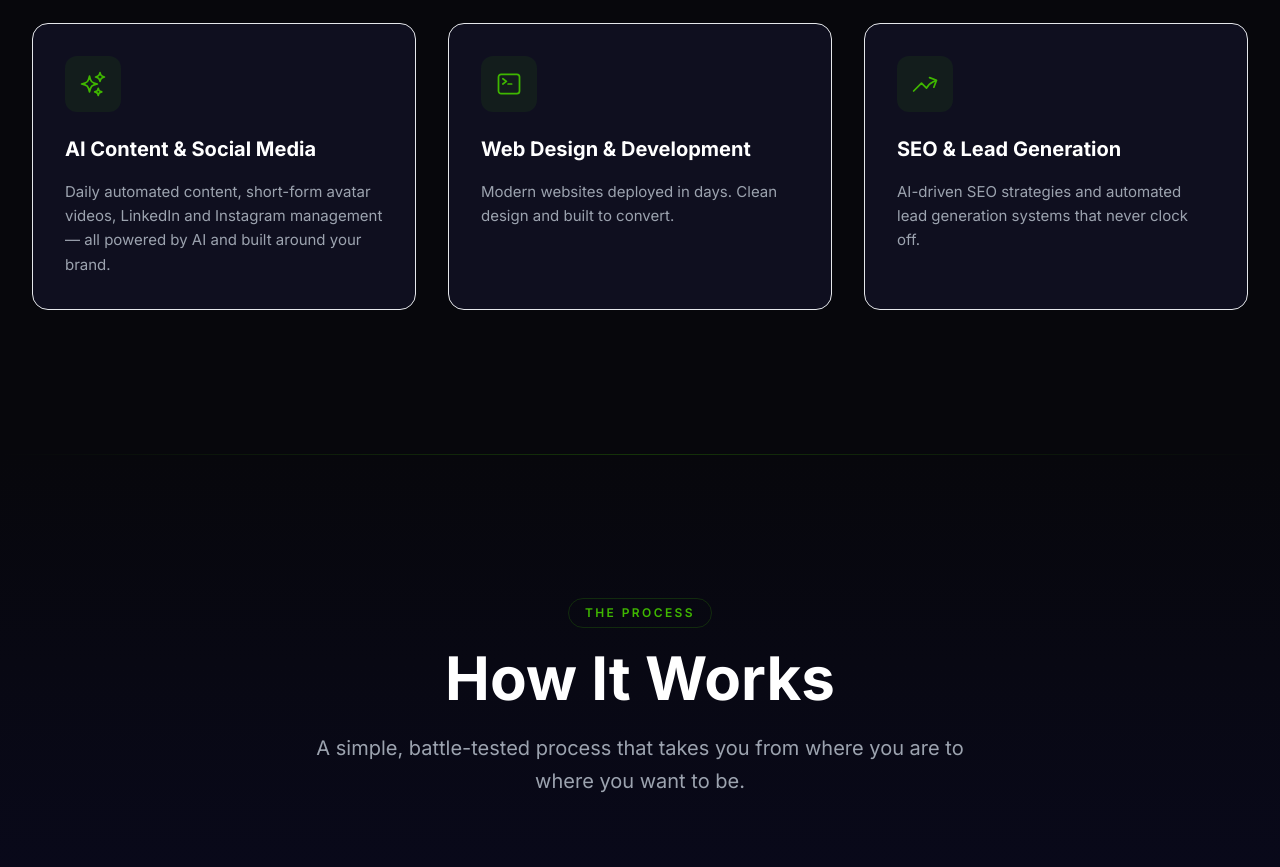
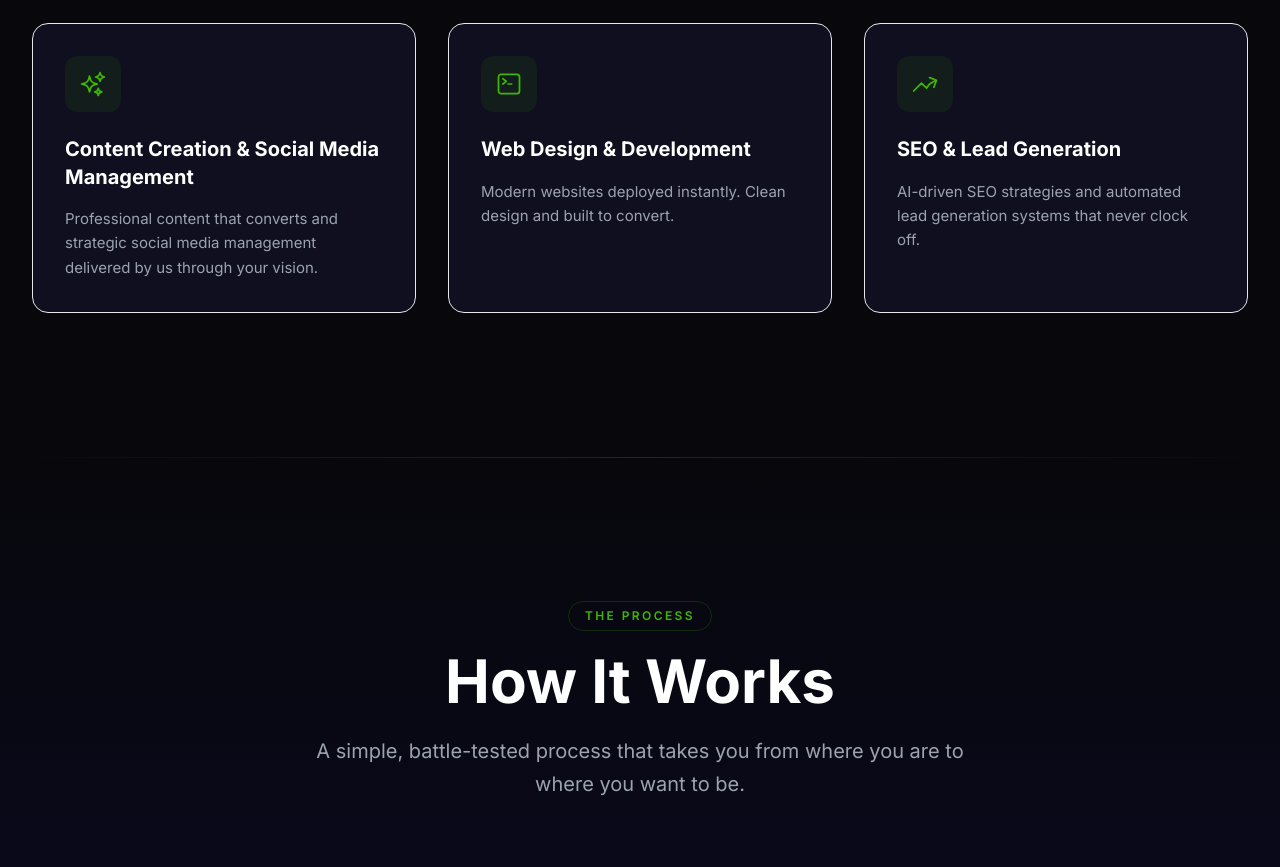
Before and after one commit to priceaimarketing/priceai-website, a Next.js app: page / in a window 1280 px wide. Shown: the part 1200-2067 px from the top of the page. Built offline with nearby package versions, Linux system fonts and the light colour scheme.

Commit message:
updated services copy

```diff
--- a/components/Services.tsx
+++ b/components/Services.tsx
@@ -9,9 +9,9 @@ const services = [
         <path strokeLinecap="round" strokeLinejoin="round" d="M9.813 15.904L9 18.75l-.813-2.846a4.5 4.5 0 00-3.09-3.09L2.25 12l2.846-.813a4.5 4.5 0 003.09-3.09L9 5.25l.813 2.846a4.5 4.5 0 003.09 3.09L15.75 12l-2.846.813a4.5 4.5 0 00-3.09 3.09zM18.259 8.715L18 9.75l-.259-1.035a3.375 3.375 0 00-2.455-2.456L14.25 6l1.036-.259a3.375 3.375 0 002.455-2.456L18 2.25l.259 1.035a3.375 3.375 0 002.456 2.456L21.75 6l-1.035.259a3.375 3.375 0 00-2.456 2.456zM16.894 20.567L16.5 21.75l-.394-1.183a2.25 2.25 0 00-1.423-1.423L13.5 18.75l1.183-.394a2.25 2.25 0 001.423-1.423l.394-1.183.394 1.183a2.25 2.25 0 001.423 1.423l1.183.394-1.183.394a2.25 2.25 0 00-1.423 1.423z" />
       </svg>
     ),
-    title: 'AI Content & Social Media',
+    title: 'Content Creation & Social Media Management',
     description:
-      'Daily automated content, short-form avatar videos, LinkedIn and Instagram management — all powered by AI and built around your brand.',
+      'Professional content that converts and strategic social media management delivered by us through your vision.',
     accent: '#3FB700',
     glow: 'hover:shadow-[0_8px_40px_rgba(63,183,0,0.2)]',
     border: 'hover:border-[#3FB700]/50',
@@ -25,7 +25,7 @@ const services = [
     ),
     title: 'Web Design & Development',
     description:
-      'Modern websites deployed in days. Clean design and built to convert.',
+      'Modern websites deployed instantly. Clean design and built to convert.',
     accent: '#3FB700',
     glow: 'hover:shadow-[0_8px_40px_rgba(63,183,0,0.2)]',
     border: 'hover:border-[#3FB700]/50',
```
